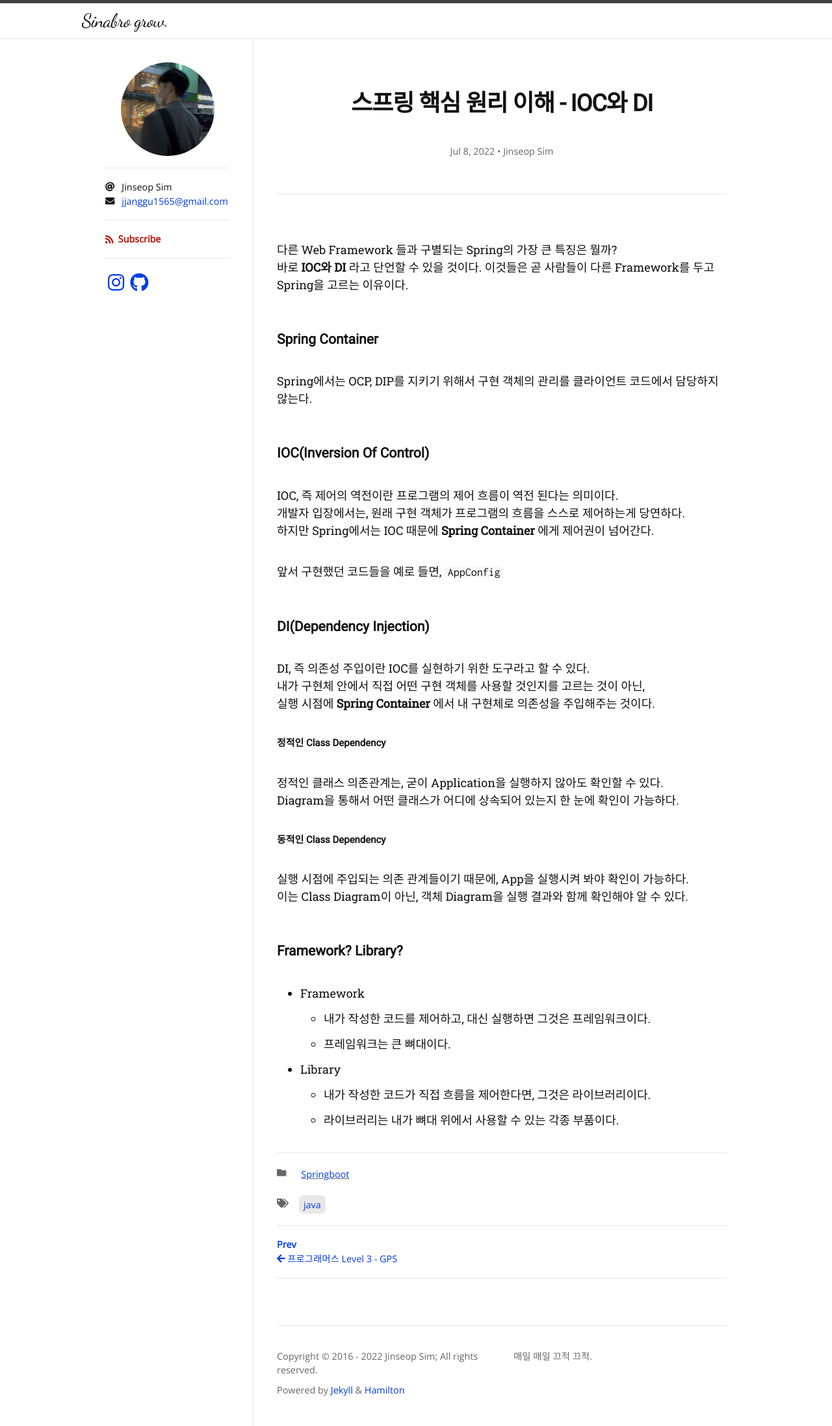
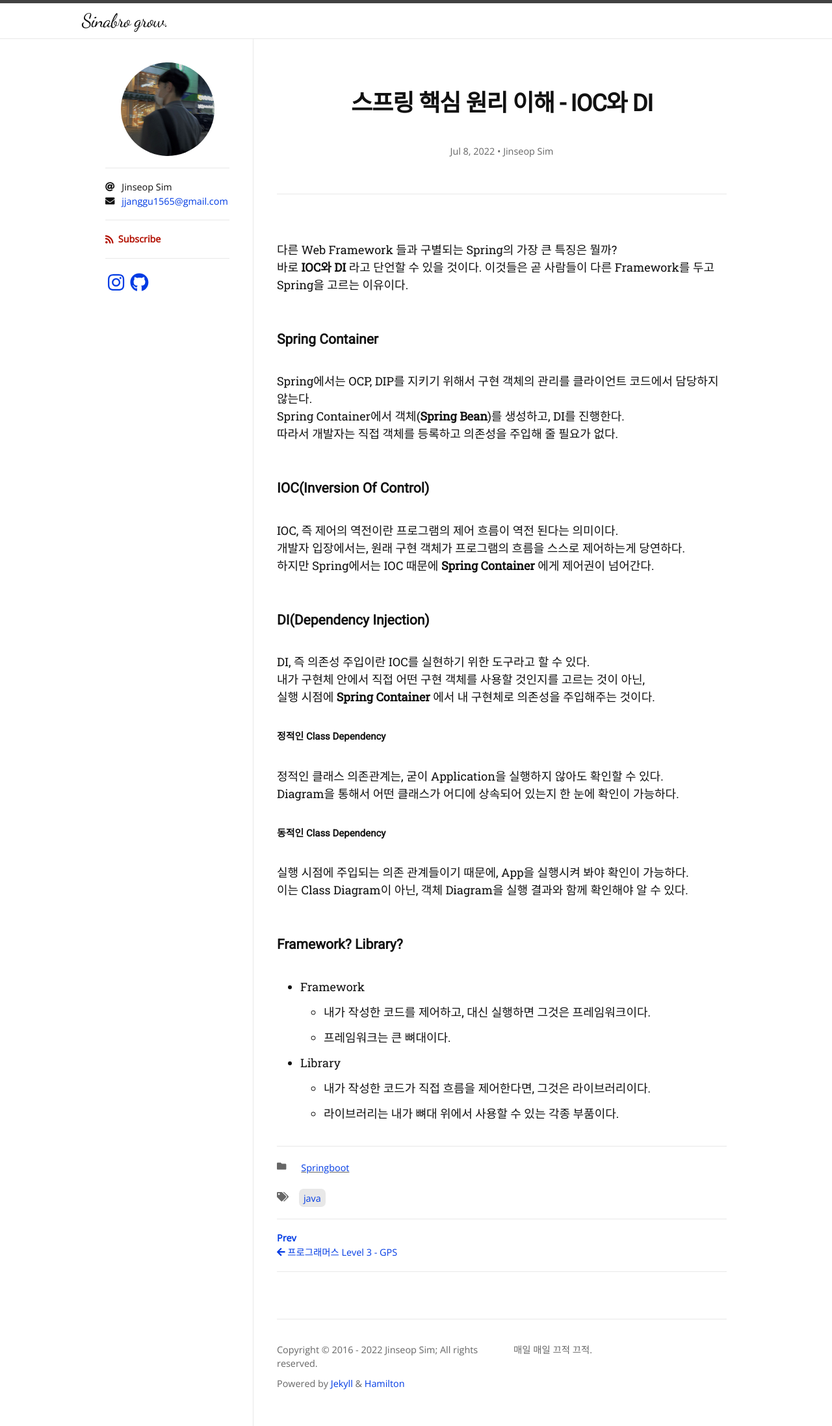
Before and after one commit to Jinseop-Sim/Jinseop-Sim.github.io, a Jekyll site: the page built from _posts/2022-07-08-ioc-di.md, in a window 1280 px wide. Shown: the whole page at 65% size. Built offline with Jekyll 4.4.1, drawn with Linux system fonts in a browser that asks for light colours; nearby versions of some CDN libraries; some web fonts are replaced.

Commit message:
modify post

````diff
--- a/_posts/2022-07-08-ioc-di.md
+++ b/_posts/2022-07-08-ioc-di.md
@@ -12,13 +12,13 @@ author:
 
 ### Spring Container
 Spring에서는 OCP, DIP를 지키기 위해서 구현 객체의 관리를 클라이언트 코드에서 담당하지 않는다.
+Spring Container에서 객체(__Spring Bean__)를 생성하고, DI를 진행한다.
+따라서 개발자는 직접 객체를 등록하고 의존성을 주입해 줄 필요가 없다.
 
 ### IOC(Inversion Of Control)
 IOC, 즉 제어의 역전이란 프로그램의 제어 흐름이 역전 된다는 의미이다.
 개발자 입장에서는, 원래 구현 객체가 프로그램의 흐름을 스스로 제어하는게 당연하다.
 하지만 Spring에서는 IOC 때문에 __Spring Container__ 에게 제어권이 넘어간다.
-
-앞서 구현했던 코드들을 예로 들면, ```AppConfig```
 
 ### DI(Dependency Injection)
 DI, 즉 의존성 주입이란 IOC를 실현하기 위한 도구라고 할 수 있다.
````
